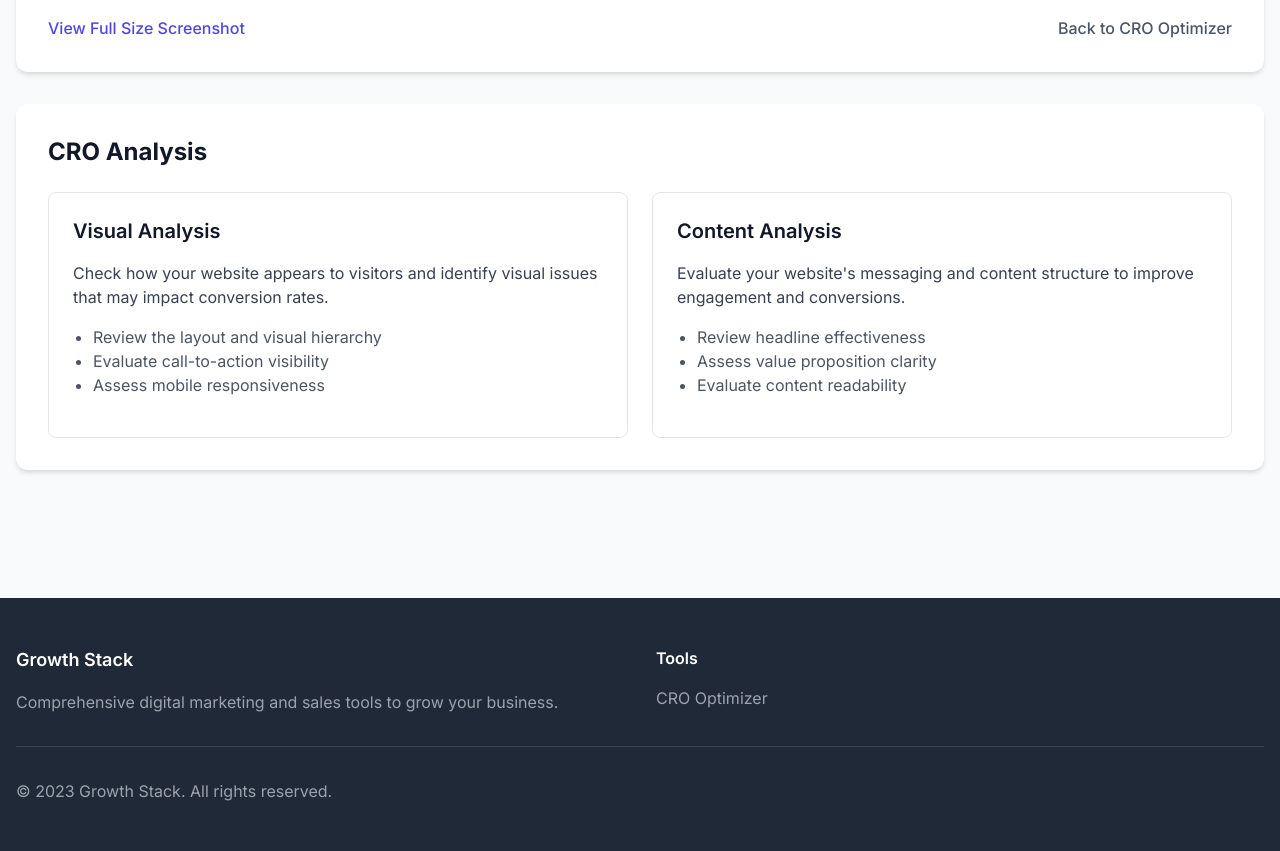
After one commit to juhomat/growth-stack, a FastAPI app: template glory/templates/tools/cro_results.html in a window 1280 px wide. The commit adds this page. Shown: the part 674-1525 px from the top of the page. Run offline with FastAPI, Linux system fonts and the light colour scheme; the template is opened without the code that fills it: most values are stand-ins (such as "Sample title", 1, 10 or a date in 2020); parts of the project's set-up code (start-up, migrations or seed data) failed here and were passed over.

Commit message:
Add screenshot functionality to CRO Optimizer

```diff
--- a/glory/main.py
+++ b/glory/main.py
@@ -13,6 +13,10 @@ from fastapi.templating import Jinja2Templates
 from fastapi.responses import HTMLResponse, RedirectResponse
 from pathlib import Path
 
+# Import the framework
+import framework_hexagonal as fh
+from framework_hexagonal.adapters.outbound.playwright_screenshot import PlaywrightScreenshotterAdapter
+
 # Create FastAPI app
 app = FastAPI(
     title="Growth Stack - Marketing & Sales Tools",
@@ -24,6 +28,24 @@ app = FastAPI(
 BASE_DIR = Path(__file__).resolve().parent
 templates = Jinja2Templates(directory=str(BASE_DIR / "templates"))
 app.mount("/static", StaticFiles(directory=str(BASE_DIR / "static")), name="static")
+
+# Create necessary directories
+os.makedirs(str(BASE_DIR / "static" / "screenshots"), exist_ok=True)
+
+# Register adapters in the container
+@app.on_event("startup")
+async def startup_event():
+    """Register adapters on startup."""
+    # Register Playwright screenshotter adapter
+    fh.container.register(
+        fh.Screenshotter,
+        PlaywrightScreenshotterAdapter(),
+    )
+
+# Dependency to get screenshotter
+def get_screenshotter():
+    """Get Screenshotter adapter from container."""
+    return fh.container.get(fh.Screenshotter)
 
 # Routes
 @app.get("/", response_class=HTMLResponse)
@@ -37,28 +59,84 @@ async def home(request: Request):
     )
 
 @app.get("/tools/cro-optimizer", response_class=HTMLResponse)
-async def cro_optimizer(request: Request):
+async def cro_optimizer(request: Request, error: str = None):
     """Render the CRO Optimizer tool page."""
     return templates.TemplateResponse(
         "tools/cro_optimizer.html",
         {
             "request": request,
+            "error": error
         },
     )
 
 @app.post("/tools/cro-optimizer/analyze")
 async def analyze_website(
     request: Request,
-    website_url: str = Form(...)
+    website_url: str = Form(...),
+    screenshotter: fh.Screenshotter = fh.Depends(get_screenshotter)
 ):
-    """Handle CRO Optimizer form submission.
+    """Take a screenshot of the website and perform CRO analysis."""
+    # Generate a unique filename for the screenshot
+    import uuid
+    filename = f"screenshot_{uuid.uuid4()}.png"
+    filepath = str(BASE_DIR / "static" / "screenshots" / filename)
+    screenshot_path = f"/static/screenshots/{filename}"
 
-    Currently, this is a placeholder for future functionality.
-    In the future, this will process the website URL and perform analysis.
-    """
-    # Placeholder for future functionality
-    # For now, just redirect back to the tool page
-    return RedirectResponse(url="/tools/cro-optimizer", status_code=303)
+    try:
+        # Take a full page screenshot
+        screenshot_bytes = await screenshotter.capture(
+            url=website_url,
+            full_page=True,
+            timeout=30.0
+        )
+
+        # Save the screenshot
+        with open(filepath, "wb") as f:
+            f.write(screenshot_bytes)
+
+        # Render the results page
+        return templates.TemplateResponse(
+            "tools/cro_results.html",
+            {
+                "request": request,
+                "website_url": website_url,
+                "screenshot_path": screenshot_path,
+                "full_page": True
+            }
+        )
+    except Exception as e:
+        # If full page screenshot fails, try with viewport only
+        try:
+            screenshot_bytes = await screenshotter.capture(
+                url=website_url,
+                full_page=False,
+                timeout=30.0
+            )
+
+            # Save the screenshot
+            with open(filepath, "wb") as f:
+                f.write(screenshot_bytes)
+
+            # Render the results page with a note about viewport
+            return templates.TemplateResponse(
+                "tools/cro_results.html",
+                {
+                    "request": request,
+                    "website_url": website_url,
+                    "screenshot_path": screenshot_path,
+                    "full_page": False,
+                    "error_note": "Only viewport captured (page too large for full screenshot)"
+                }
+            )
+        except Exception as e2:
+            # Both attempts failed
+            return templates.TemplateResponse(
+                "tools/cro_optimizer.html",
+                {
+                    "request": request,
+                    "error": f"Screenshot failed: {str(e2)}"
+                }
+            )
 
 # Main entry point
 if __name__ == "__main__":
--- a/glory/static/css/main.css
+++ b/glory/static/css/main.css
@@ -53,14 +53,14 @@ body {
 
 /* Button styles */
 .btn-gradient {
-  background: linear-gradient(135deg, var(--primary), var(--secondary));
+  background-image: linear-gradient(to right, #4f46e5, #7e22ce);
   color: white;
-  transition: all 0.2s ease;
+  transition: all 0.3s ease;
 }
 
 .btn-gradient:hover {
-  filter: brightness(1.1);
-  transform: translateY(-1px);
+  transform: translateY(-2px);
+  box-shadow: 0 10px 15px -3px rgba(0, 0, 0, 0.1), 0 4px 6px -2px rgba(0, 0, 0, 0.05);
 }
 
 /* Custom focus styles */
@@ -191,3 +191,31 @@ body {
   visibility: visible;
   opacity: 1;
 }
+
+/* Custom styles for Growth Stack */
+
+/* Screenshot display */
+.screenshot-container {
+  max-height: 800px;
+  overflow-y: auto;
+  border: 1px solid #e5e7eb;
+  border-radius: 0.5rem;
+}
+
+/* Make sure screenshots don't overflow their container */
+.screenshot-img {
+  max-width: 100%;
+  height: auto;
+}
+
+/* Add some spacing between elements */
+.section-spacing {
+  margin-bottom: 2rem;
+}
+
+/* Responsive adjustments */
+@media (max-width: 640px) {
+  .screenshot-container {
+    max-height: 500px;
+  }
+}
--- /dev/null
+++ b/glory/templates/tools/cro_results.html
@@ -0,0 +1,61 @@
+{% extends "base.html" %}
+
+{% block title %}CRO Analysis Results - Growth Stack{% endblock %}
+
+{% block content %}
+<!-- Results Header -->
+<section class="bg-gradient-to-r from-indigo-500 to-purple-600 rounded-2xl shadow-lg p-8 mb-8 text-white">
+    <div class="max-w-3xl">
+        <h1 class="text-3xl md:text-4xl font-bold mb-4">CRO Analysis Results</h1>
+        <p class="text-lg mb-2 opacity-90">Website Analysis for: <a href="{{ website_url }}" target="_blank" class="font-semibold underline">{{ website_url }}</a></p>
+        {% if error_note %}
+            <p class="text-sm bg-yellow-200 text-yellow-800 p-2 rounded-lg inline-block mt-2">{{ error_note }}</p>
+        {% endif %}
+    </div>
+</section>
+
+<!-- Screenshot Section -->
+<section class="bg-white rounded-xl shadow-md p-8 mb-8">
+    <h2 class="text-2xl font-bold mb-6">Website Screenshot</h2>
+
+    <div class="screenshot-container mb-4">
+        <img src="{{ screenshot_path }}" alt="Screenshot of {{ website_url }}" class="screenshot-img">
+    </div>
+
+    <div class="flex justify-between mt-4">
+        <a href="{{ screenshot_path }}" target="_blank" class="text-indigo-600 hover:text-indigo-800 font-medium">
+            View Full Size Screenshot
+        </a>
+        <a href="/tools/cro-optimizer" class="text-gray-600 hover:text-gray-800 font-medium">
+            Back to CRO Optimizer
+        </a>
+    </div>
+</section>
+
+<!-- Analysis Actions -->
+<section class="bg-white rounded-xl shadow-md p-8 mb-8">
+    <h2 class="text-2xl font-bold mb-6">CRO Analysis</h2>
+
+    <div class="grid grid-cols-1 md:grid-cols-2 gap-6">
+        <div class="border border-gray-200 rounded-lg p-6">
+            <h3 class="text-xl font-semibold mb-4">Visual Analysis</h3>
+            <p class="text-gray-700 mb-4">Check how your website appears to visitors and identify visual issues that may impact conversion rates.</p>
+            <ul class="text-gray-600 list-disc pl-5 mb-4">
+                <li>Review the layout and visual hierarchy</li>
+                <li>Evaluate call-to-action visibility</li>
+                <li>Assess mobile responsiveness</li>
+            </ul>
+        </div>
+
+        <div class="border border-gray-200 rounded-lg p-6">
+            <h3 class="text-xl font-semibold mb-4">Content Analysis</h3>
+            <p class="text-gray-700 mb-4">Evaluate your website's messaging and content structure to improve engagement and conversions.</p>
+            <ul class="text-gray-600 list-disc pl-5 mb-4">
+                <li>Review headline effectiveness</li>
+                <li>Assess value proposition clarity</li>
+                <li>Evaluate content readability</li>
+            </ul>
+        </div>
+    </div>
+</section>
+{% endblock %}
```
Also changed, not shown: glory/templates/tools/cro_optimizer.html (+7 -0 lines).
